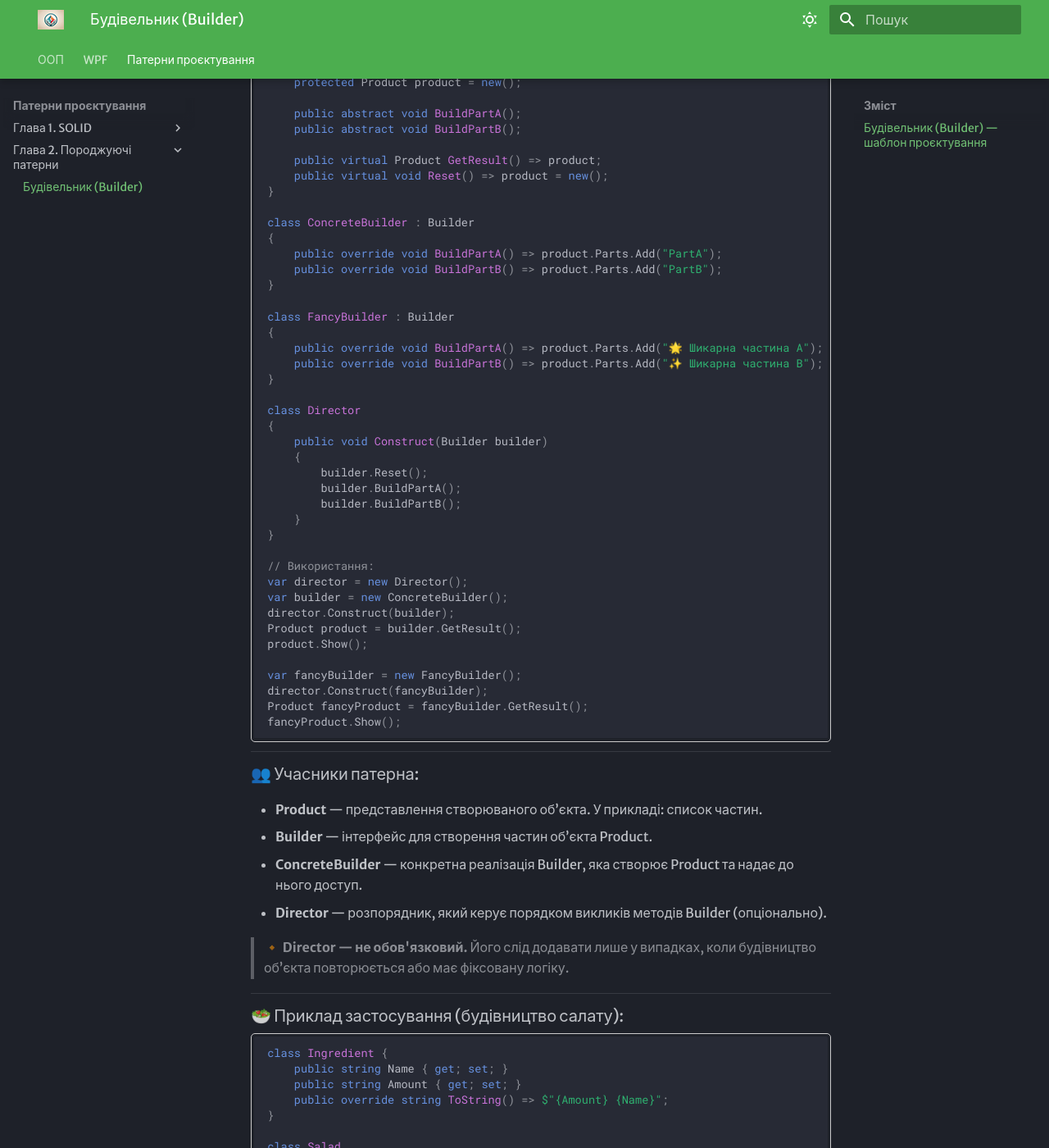
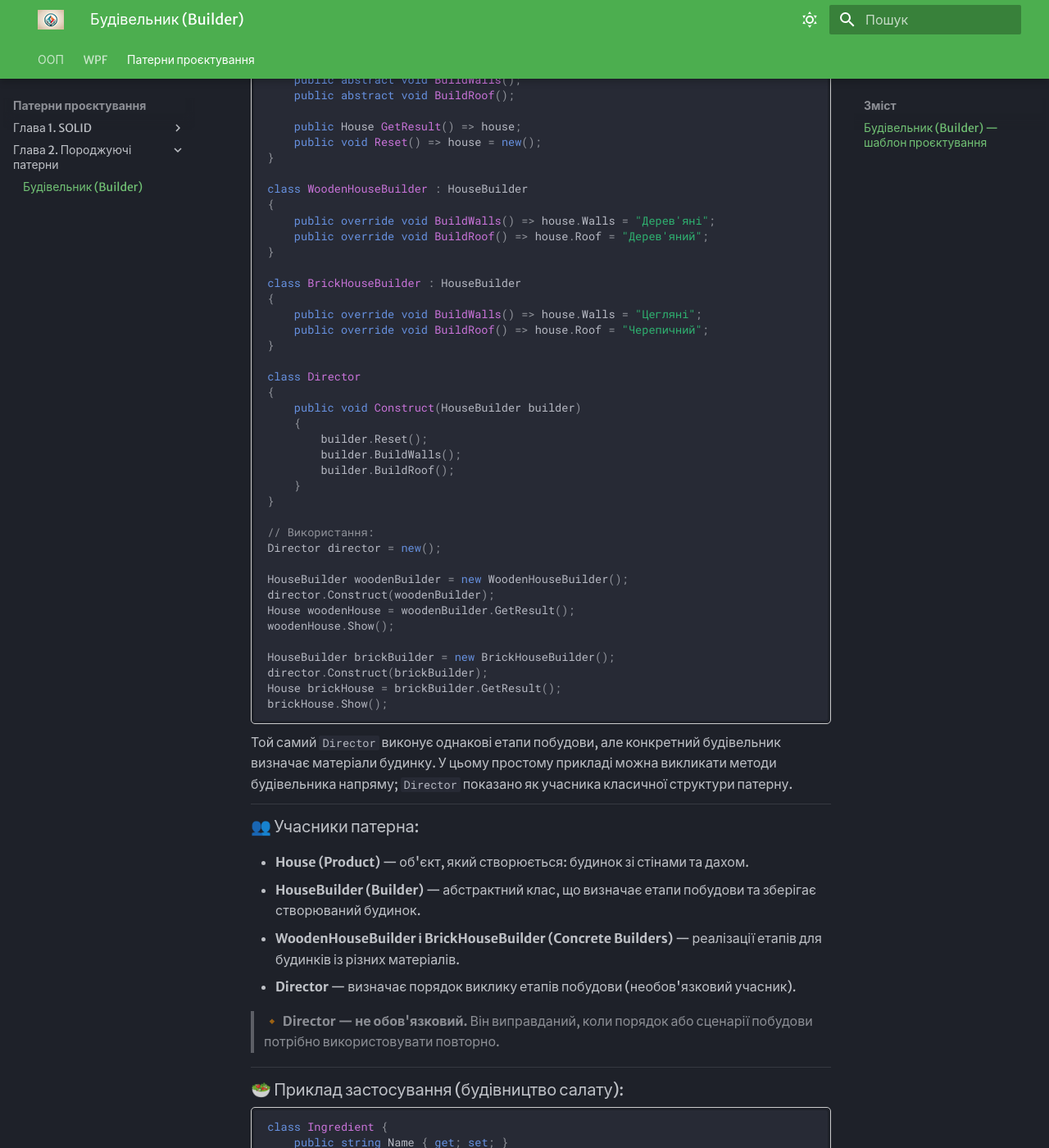
Before and after one commit to vakimov1986/C-lectures, an MkDocs documentation site: the page built from docs/patterns/chapter2/Builder.md, in a window 1280 px wide and 1400 px high, scrolled down 1474 px. Shown: the whole window at 82% size. Built offline with MkDocs 1.6.1 and Material for MkDocs 9.7.7, drawn with Linux system fonts in a browser that asks for light colours; some of the changed text lies outside the part shown.

Commit message:
Replace classic Builder example with house construction; keep Fluent example unchanged

````diff
--- a/docs/patterns/chapter2/Builder.md
+++ b/docs/patterns/chapter2/Builder.md
@@ -15,100 +15,110 @@
 
 ```mermaid
 classDiagram
-    class Product
-    class Builder {
+    class House {
+        +Walls: string
+        +Roof: string
+        +Show()
+    }
+    class HouseBuilder {
         <<abstract>>
-        +BuildPartA()
-        +BuildPartB()
-        +GetResult()
+        #house: House
+        +BuildWalls()*
+        +BuildRoof()*
+        +GetResult() House
         +Reset()
     }
-    class ConcreteBuilder {
-        +BuildPartA()
-        +BuildPartB()
+    class WoodenHouseBuilder {
+        +BuildWalls()
+        +BuildRoof()
     }
-    class FancyBuilder {
-        +BuildPartA()
-        +BuildPartB()
+    class BrickHouseBuilder {
+        +BuildWalls()
+        +BuildRoof()
     }
     class Director {
         +Construct(builder)
     }
 
-    Builder <|-- ConcreteBuilder
-    Builder <|-- FancyBuilder
-    Director --> Builder
-    ConcreteBuilder --> Product
-    FancyBuilder --> Product
+    HouseBuilder <|-- WoodenHouseBuilder
+    HouseBuilder <|-- BrickHouseBuilder
+    Director --> HouseBuilder
+    HouseBuilder --> House
 ```
 
 ---
 
-### 💻 Приклад на C#:
+### 💻 Приклад на C# (будівництво будинку):
 
 ```csharp
-class Product
+class House
 {
-    public List<string> Parts = new();
-    public void Show() => Console.WriteLine(string.Join(", ", Parts));
+    public string Walls { get; set; } = "";
+    public string Roof { get; set; } = "";
+
+    public void Show() =>
+        Console.WriteLine($"Стіни: {Walls}, дах: {Roof}");
 }
 
-abstract class Builder
+abstract class HouseBuilder
 {
-    protected Product product = new();
+    protected House house = new();
 
-    public abstract void BuildPartA();
-    public abstract void BuildPartB();
+    public abstract void BuildWalls();
+    public abstract void BuildRoof();
 
-    public virtual Product GetResult() => product;
-    public virtual void Reset() => product = new();
+    public House GetResult() => house;
+    public void Reset() => house = new();
 }
 
-class ConcreteBuilder : Builder
+class WoodenHouseBuilder : HouseBuilder
 {
-    public override void BuildPartA() => product.Parts.Add("PartA");
-    public override void BuildPartB() => product.Parts.Add("PartB");
+    public override void BuildWalls() => house.Walls = "Дерев'яні";
+    public override void BuildRoof() => house.Roof = "Дерев'яний";
 }
 
-class FancyBuilder : Builder
+class BrickHouseBuilder : HouseBuilder
 {
-    public override void BuildPartA() => product.Parts.Add("🌟 Шикарна частина A");
-    public override void BuildPartB() => product.Parts.Add("✨ Шикарна частина B");
+    public override void BuildWalls() => house.Walls = "Цегляні";
+    public override void BuildRoof() => house.Roof = "Черепичний";
 }
 
 class Director
 {
-    public void Construct(Builder builder)
+    public void Construct(HouseBuilder builder)
     {
         builder.Reset();
-        builder.BuildPartA();
-        builder.BuildPartB();
+        builder.BuildWalls();
+        builder.BuildRoof();
     }
 }
 
 // Використання:
-var director = new Director();
-var builder = new ConcreteBuilder();
-director.Construct(builder);
-Product product = builder.GetResult();
-product.Show();
+Director director = new();
 
-var fancyBuilder = new FancyBuilder();
-director.Construct(fancyBuilder);
-Product fancyProduct = fancyBuilder.GetResult();
-fancyProduct.Show();
+HouseBuilder woodenBuilder = new WoodenHouseBuilder();
+director.Construct(woodenBuilder);
+House woodenHouse = woodenBuilder.GetResult();
+woodenHouse.Show();
+
+HouseBuilder brickBuilder = new BrickHouseBuilder();
+director.Construct(brickBuilder);
+House brickHouse = brickBuilder.GetResult();
+brickHouse.Show();
 ```
+
+Той самий `Director` виконує однакові етапи побудови, але конкретний будівельник визначає матеріали будинку. У цьому простому прикладі можна викликати методи будівельника напряму; `Director` показано як учасника класичної структури патерну.
 
 ---
 
 ### 👥 Учасники патерна:
 
-* **Product** — представлення створюваного об’єкта. У прикладі: список частин.
-* **Builder** — інтерфейс для створення частин об’єкта Product.
-* **ConcreteBuilder** — конкретна реалізація Builder, яка створює Product та надає до нього доступ.
-* **Director** — розпорядник, який керує порядком викликів методів Builder (опціонально).
+* **House (Product)** — об'єкт, який створюється: будинок зі стінами та дахом.
+* **HouseBuilder (Builder)** — абстрактний клас, що визначає етапи побудови та зберігає створюваний будинок.
+* **WoodenHouseBuilder і BrickHouseBuilder (Concrete Builders)** — реалізації етапів для будинків із різних матеріалів.
+* **Director** — визначає порядок виклику етапів побудови (необов'язковий учасник).
 
-> 🔸 **Director — не обов'язковий.** Його слід додавати лише у випадках, коли будівництво об’єкта повторюється або має фіксовану логіку.
+> 🔸 **Director — не обов'язковий.** Він виправданий, коли порядок або сценарії побудови потрібно використовувати повторно.
 
 ---
 
````
